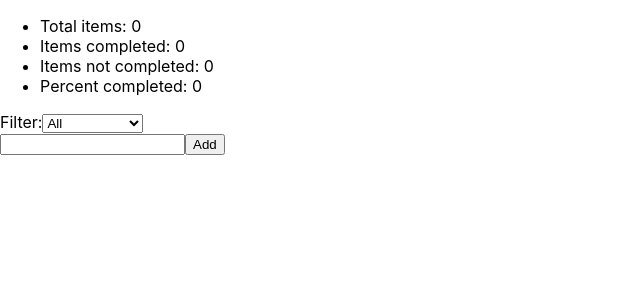
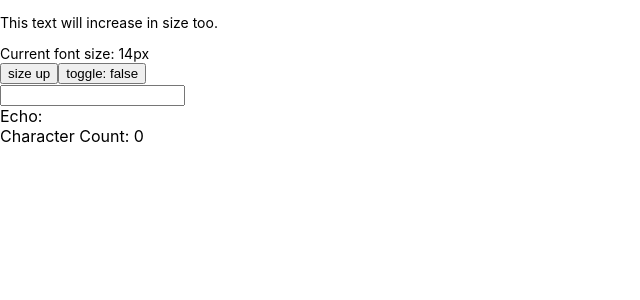
Before and after one commit to hykimyong/cra, a React (Create React App) app: page / in a window 1280 px wide. Shown: the top 300 px of the page, without its empty margins (0-640 px from the left). Built offline with nearby package versions, Linux system fonts and the light colour scheme.

Commit message:
zustand
NO provider->React와 분리
create->useStore를 만들수있음
compare->로직 커스텀가능
memoizing selector->메모이제이션 with useCallback

```diff
--- a/package.json
+++ b/package.json
@@ -25,7 +25,8 @@
     "recoil": "^0.7.7",
     "sass": "^1.60.0",
     "styled-components": "^5.3.9",
-    "web-vitals": "^2.1.4"
+    "web-vitals": "^2.1.4",
+    "zustand": "^4.3.8"
   },
   "scripts": {
     "start": "react-scripts start",
--- a/src/App.js
+++ b/src/App.js
@@ -7,6 +7,8 @@ import './App.css';
 import TodoList from './components/RecoilExample/Todo/TodoList';
 import CurrentUserInfo from './components/RecoilExample/CurrentUserInfo';
 import React from 'react';
+import Text from './components/ZustandExample/Text';
+import CharacterCounter from './components/ZustandExample/CharacterCounter';
 // import { observableTodoStore } from './app/ObservableTodoStore';
 // import MobxExample from './components/MobxExample';
 // import TodoList from './components/TodoList';
@@ -16,15 +18,17 @@ function App() {
   return (
     <>
     {/* <TodoList store={observableTodoStore}/> */}
-    <RecoilRoot>
-      {/* <FontButton/>
+    {/* <RecoilRoot>
+       <FontButton/>
       <Text/>
-      <CharacterCounter/> */}
+      <CharacterCounter/>
       <TodoList/>
       <React.Suspense fallback={<div>Loading...</div>}>
         <CurrentUserInfo />
       </React.Suspense>
-    </RecoilRoot>
+    </RecoilRoot> */}
+    <Text/>
+    <CharacterCounter/>
     </>
   );
 }
--- /dev/null
+++ b/src/components/ZustandExample/CharacterCounter.jsx
@@ -0,0 +1,42 @@
+import React from 'react'
+import create from 'zustand';
+
+const useStore = create((set)=>({
+  textState : "",
+  setTextState: (text)=>set(()=>({textState:text})),
+}))
+
+export default function CharacterCounter() {
+    return (
+      <div>
+        <TextInput />
+        <CharacterCount />
+      </div>
+    );
+  }
+
+  function TextInput() {
+    const [text,setText] = useStore((state)=>[
+      state.textState,
+      state.setTextState
+    ]);
+
+
+    const onChange = (event) => {
+      setText(event.target.value);
+    };
+
+    return (
+      <div>
+        <input type="text" value={text} onChange={onChange} />
+        <br />
+        Echo: {text}
+      </div>
+    );
+  }
+
+  function CharacterCount() {
+    const count = useStore((state)=>state.textState.length);
+
+    return <>Character Count: {count}</>;
+  }
--- /dev/null
+++ b/src/components/ZustandExample/Text.jsx
@@ -0,0 +1,39 @@
+import React from 'react';
+import create from 'zustand';
+
+const useStore = create((set)=>({
+  fontSize: 14,
+  increaseFontSize: ()=> set((state)=>({fontSize:state.fontSize+1})),
+  trigger: false,
+  toggleTrigger:()=> set((state)=>({trigger: !state.trigger})),
+}));
+
+function FontLabel(){
+  const {fontSize, increaseFontSize, fontSizeLabel,trigger,toggleTrigger} = useStore((state)=>({
+    fontSize: state.fontSize,
+    increaseFontSize : state.increaseFontSize,
+    fontSizeLabel: state.fontSize + "px",
+    trigger: state.trigger,
+    toggleTrigger: state.toggleTrigger,
+  }),(oldState,newState)=>oldState.trigger === newState.trigger
+  );
+  return(
+    <>
+    <div style={{fontSize}}>Current font size: {fontSizeLabel}</div>
+    <button onClick={increaseFontSize}>size up</button>
+    <button onClick={toggleTrigger}>toggle: {trigger.toString()}</button>
+    </>
+  )
+}
+
+export default function Text() {
+  const fontSize = useStore((state)=>state.fontSize);
+  const increaseFontSize = useStore((state)=>state.increaseFontSize);
+
+  return (
+  <>
+    <p style={{fontSize}}>This text will increase in size too.</p>
+    <FontLabel></FontLabel>
+  </>
+  );
+  }
```
Also changed, not shown: 1 other file (tests, documents, lock files or other folders).
